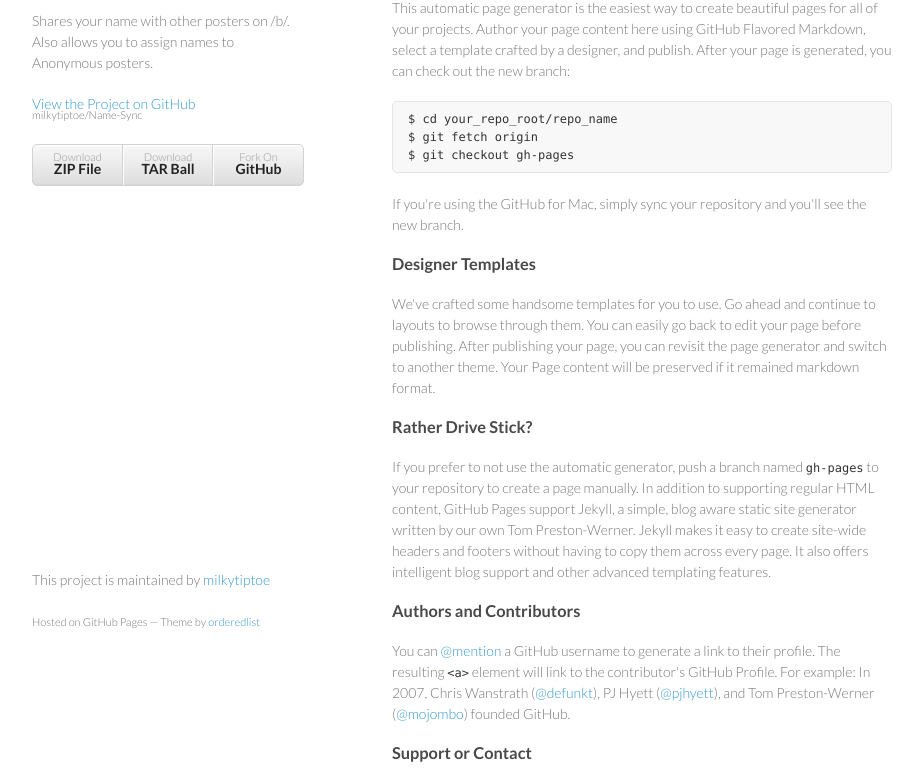
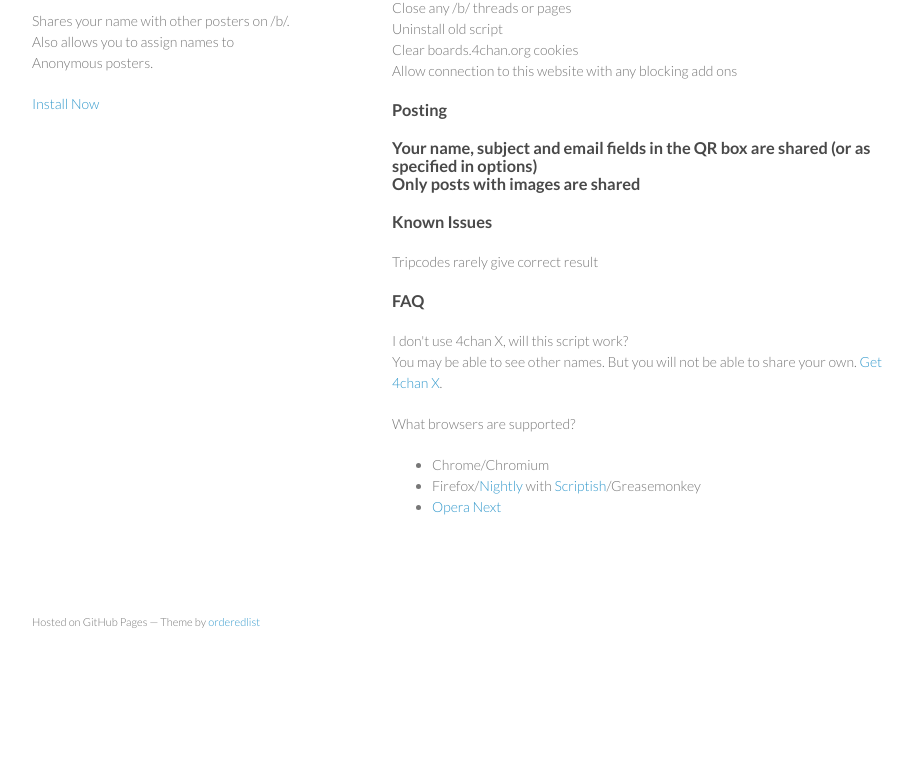
Before and after one commit to milkytiptoe/Name-Sync, a plain HTML site: page index.html in a window 1280 px wide. Shown: the part 99-878 px from the top of the page, without its empty margins (178-1101 px from the left). After the commit the page ends 800 px from the top, so only its background shows below. Drawn offline with Linux system fonts and the light colour scheme.

Commit message:
Update index.html

```diff
--- a/index.html
+++ b/index.html
@@ -3,7 +3,7 @@
   <head>
     <meta charset="utf-8">
     <meta http-equiv="X-UA-Compatible" content="chrome=1">
-    <title>Name-sync by milkytiptoe</title>
+    <title>/b/ Name Sync</title>
 
     <link rel="stylesheet" href="stylesheets/styles.css">
     <link rel="stylesheet" href="stylesheets/pygment_trac.css">
@@ -15,49 +15,36 @@
   <body>
     <div class="wrapper">
       <header>
-        <h1>Name-sync</h1>
+        <h1>/b/ Name Sync</h1>
         <p>Shares your name with other posters on /b/. Also allows you to assign names to Anonymous posters.</p>
-        <p class="view"><a href="https://github.com/milkytiptoe/Name-Sync">View the Project on GitHub <small>milkytiptoe/Name-Sync</small></a></p>
-        <ul>
-          <li><a href="https://github.com/milkytiptoe/Name-Sync/zipball/master">Download <strong>ZIP File</strong></a></li>
-          <li><a href="https://github.com/milkytiptoe/Name-Sync/tarball/master">Download <strong>TAR Ball</strong></a></li>
-          <li><a href="https://github.com/milkytiptoe/Name-Sync">Fork On <strong>GitHub</strong></a></li>
-        </ul>
+        <p class="view"><a href="https://github.com/milkytiptoe/Name-Sync/raw/master/NameSync.user.js">Install Now</a></p>
       </header>
       <section>
-        <h3>Welcome to GitHub Pages.</h3>
-
-<p>This automatic page generator is the easiest way to create beautiful pages for all of your projects. Author your page content here using GitHub Flavored Markdown, select a template crafted by a designer, and publish. After your page is generated, you can check out the new branch:</p>
-
-<pre><code>$ cd your_repo_root/repo_name
-$ git fetch origin
-$ git checkout gh-pages
-</code></pre>
-
-<p>If you're using the GitHub for Mac, simply sync your repository and you'll see the new branch.</p>
-
-<h3>Designer Templates</h3>
-
-<p>We've crafted some handsome templates for you to use. Go ahead and continue to layouts to browse through them. You can easily go back to edit your page before publishing. After publishing your page, you can revisit the page generator and switch to another theme. Your Page content will be preserved if it remained markdown format.</p>
-
-<h3>Rather Drive Stick?</h3>
-
-<p>If you prefer to not use the automatic generator, push a branch named <code>gh-pages</code> to your repository to create a page manually. In addition to supporting regular HTML content, GitHub Pages support Jekyll, a simple, blog aware static site generator written by our own Tom Preston-Werner. Jekyll makes it easy to create site-wide headers and footers without having to copy them across every page. It also offers intelligent blog support and other advanced templating features.</p>
-
-<h3>Authors and Contributors</h3>
-
-<p>You can <a href="https://github.com/blog/821" class="user-mention">@mention</a> a GitHub username to generate a link to their profile. The resulting <code>&lt;a&gt;</code> element will link to the contributor's GitHub Profile. For example: In 2007, Chris Wanstrath (<a href="https://github.com/defunkt" class="user-mention">@defunkt</a>), PJ Hyett (<a href="https://github.com/pjhyett" class="user-mention">@pjhyett</a>), and Tom Preston-Werner (<a href="https://github.com/mojombo" class="user-mention">@mojombo</a>) founded GitHub.</p>
-
-<h3>Support or Contact</h3>
-
-<p>Having trouble with Pages? Check out the documentation at <a href="http://help.github.com/pages">http://help.github.com/pages</a> or contact <a href="mailto:support@github.com">support@github.com</a> and we’ll help you sort it out.</p>
+        <h3>Before Installing</h3>
+<p>Close any /b/ threads or pages<br />
+Uninstall old script<br />
+Clear boards.4chan.org cookies<br />
+Allow connection to this website with any blocking add ons</p>
+<h3>Posting<h3>
+<p>Your name, subject and email fields in the QR box are shared (or as specified in options)<br />
+Only posts with images are shared</p>
+<h3>Known Issues</h3>
+<p>Tripcodes rarely give correct result</p>
+<h3>FAQ</h3>
+<p>I don't use 4chan X, will this script work?<br />
+You may be able to see other names. But you will not be able to share your own. <a href="http://mayhemydg.github.com/4chan-x/">Get 4chan X</a>.</p>
+<p>What browsers are supported?<br />
+<ul>
+<li>Chrome/Chromium</li>
+<li>Firefox/<a href="http://nightly.mozilla.org/" target="_blank">Nightly</a> with <a href="https://addons.mozilla.org/en-US/firefox/addon/scriptish/" target="_blank">Scriptish</a>/Greasemonkey</li>
+<li><a href="http://www.opera.com/browser/next/" target="_blank">Opera Next</a></li>
+</ul>
+</p>
       </section>
       <footer>
-        <p>This project is maintained by <a href="https://github.com/milkytiptoe">milkytiptoe</a></p>
         <p><small>Hosted on GitHub Pages &mdash; Theme by <a href="https://github.com/orderedlist">orderedlist</a></small></p>
       </footer>
     </div>
     <script src="javascripts/scale.fix.js"></script>
-
   </body>
 </html>
```
